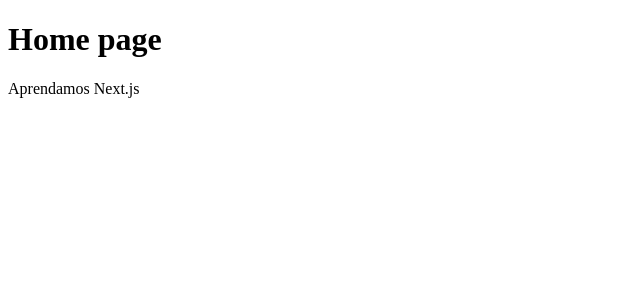
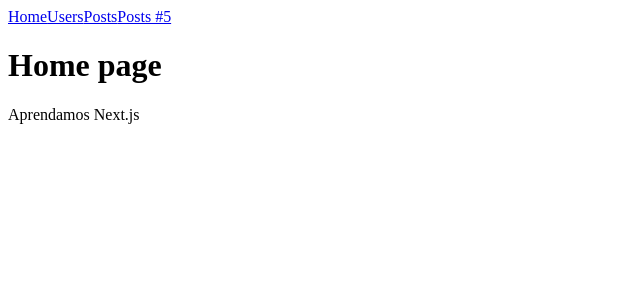
Before and after one commit to JoacoMaurtua/Primera-App-usando-Next.js, a Next.js app: page / in a window 1280 px wide. Shown: the top 300 px of the page, without its empty margins (0-640 px from the left). Built offline with nearby package versions, Linux system fonts and the light colour scheme.

Commit message:
navegando entre rutas con link

```diff
--- /dev/null
+++ b/pages/components/navbar.js
@@ -0,0 +1,25 @@
+import Link from 'next/link';
+
+const navbar = () => {
+  return (
+    <nav>
+      <Link href='/'>
+        <a>Home</a>
+      </Link>
+      <Link href='/users'>
+        <a>Users</a>
+      </Link>
+      <Link href='/posts'>
+        <a>Posts</a>
+      </Link>
+      {/* Ejemplo de rutas dinamicas */}
+      <Link href='/posts/[id]' as={`/posts/${5}`}>
+        <a>Posts #5</a>
+      </Link>
+    </nav>
+  )
+};
+
+//nota: Link tiene varios props interesantes
+
+export default navbar
--- a/pages/index.js
+++ b/pages/index.js
@@ -1,8 +1,10 @@
 //import React from 'react' --> ESTO YA NO ES NECESARIO
+import Navbar from './components/navbar';
 
 const index = () => {
   return (
     <div>
+      <Navbar/>
       <h1>Home page</h1>
       <p>Aprendamos Next.js</p>
     </div>
--- a/pages/posts/index.js
+++ b/pages/posts/index.js
@@ -1,8 +1,10 @@
 import React from 'react'
+import Navbar from '../components/navbar';
 
 const users = () => {
   return (
     <div>
+      <Navbar/>
       <h1>Post Page</h1>
     </div>
   )
--- a/pages/users/index.js
+++ b/pages/users/index.js
@@ -1,8 +1,10 @@
-import React from 'react'
+import React from 'react';
+import Navbar from '../components/navbar'
 
 const users = () => {
   return (
     <div>
+      <Navbar/>
       <h1>Users Page</h1>
     </div>
   )
```
Also changed, not shown: pages/posts/[id].js (added, +16 -0 lines), pages/posts/[post].js (deleted, +0 -14 lines), pages/users/[id].js (added, +16 -0 lines), pages/users/[user].js (deleted, +0 -14 lines).
